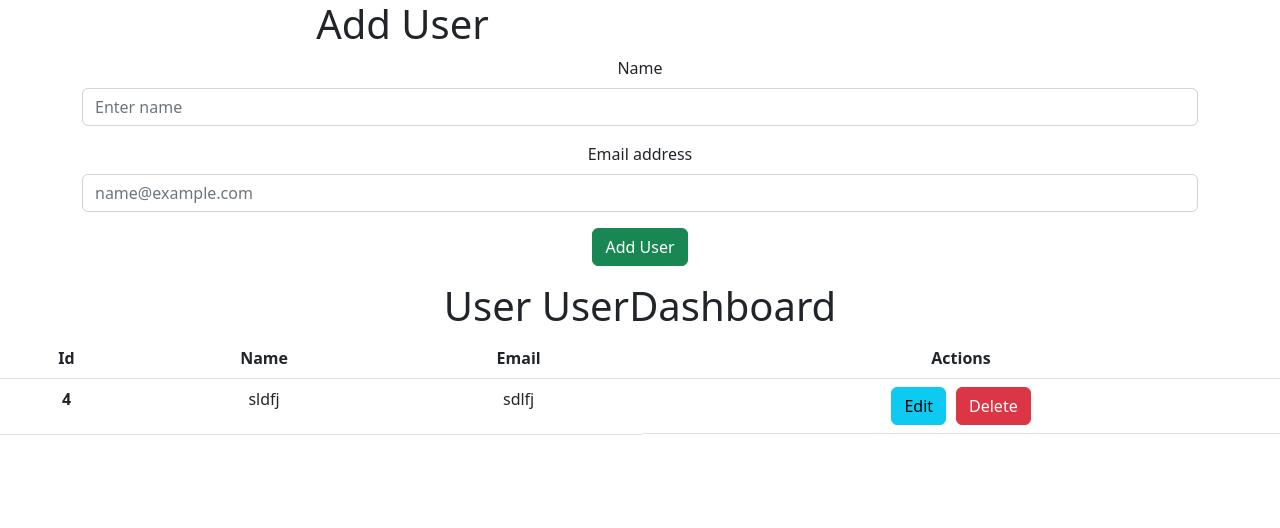
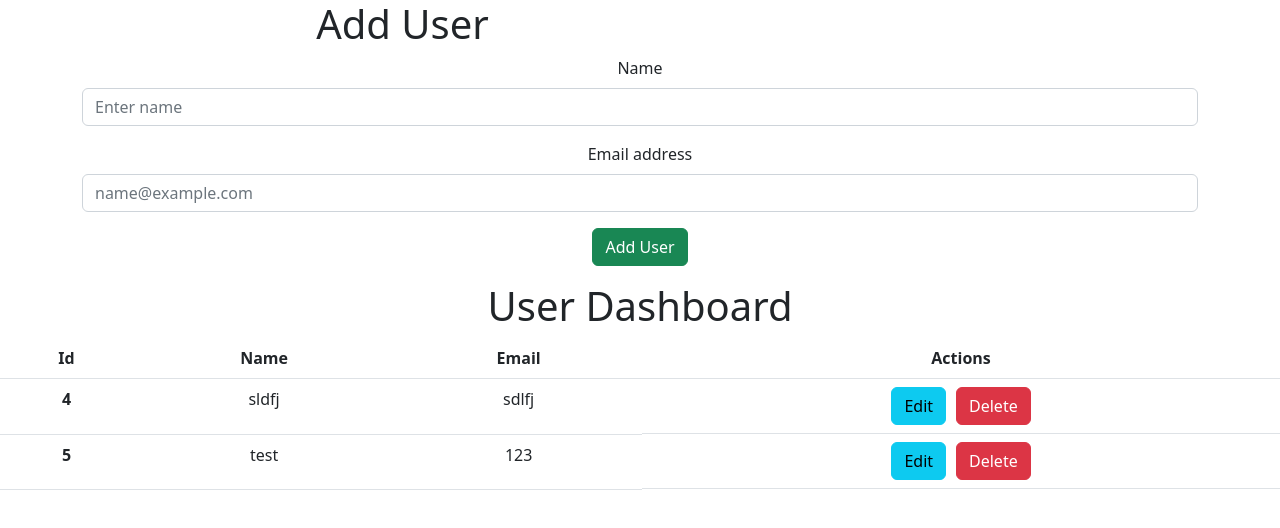
Before and after one commit to hari9526/react-crud-api, a React (Create React App) app: page / in a window 1280 px wide. Shown: the top 528 px of the page. Built offline with nearby package versions, Linux system fonts and the light colour scheme; data requests are answered from the project's data file.

Commit message:
text change

```diff
--- a/db.json
+++ b/db.json
@@ -4,6 +4,11 @@
       "id": 4,
       "name": "sldfj",
       "email": "sdlfj"
+    },
+    {
+      "id": 5,
+      "name": "test",
+      "email": "123"
     }
   ],
   "comments": [],
--- a/src/components/UserDashboard.js
+++ b/src/components/UserDashboard.js
@@ -10,7 +10,7 @@ const UserDashboard = ({ data, getUserData, handleDelete, handleEditData, setEdi
 
     return (
         <div>
-            <h1>User UserDashboard</h1>
+            <h1>User Dashboard</h1>
             <table className="table table-hover">
                 <thead>
                     <tr>
```
